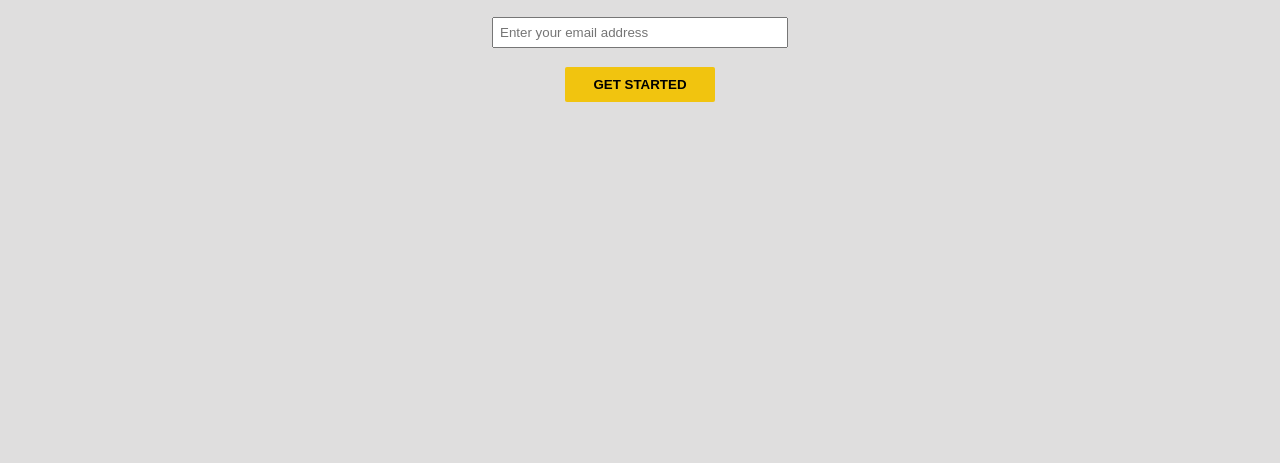
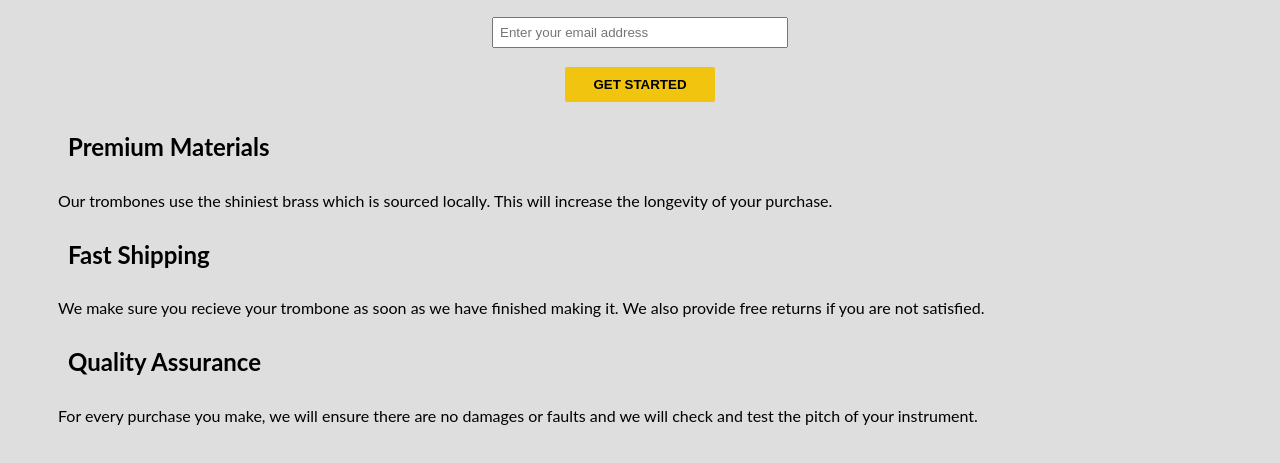
Before and after one commit to Euchariaada/Microverse-Adaobi-Emmanuel, a plain HTML site: page index.html in a window 1280 px wide. Shown: the part 305-768 px from the top of the page. Drawn offline with Linux system fonts and the light colour scheme.

Commit message:
Adaobi commit 4

```diff
--- a/index.html
+++ b/index.html
@@ -24,12 +24,36 @@
     </header>
     <section>
         <h2>Handcrafted, home-made masterpieces</h2>
-        <form action="#">
+        <form action="https://www.freecodecamp.com/email-submit">
             <input type="text" id="email" placeholder="Enter your email address"> <br> <br>
             <button>Get Started</button>
         </form>
 
     </section>
+
+    <section id="section2">
+
+        <div>
+            <h2>Premium Materials</h2>
+            <p>Our trombones use the shiniest brass which is sourced locally.
+            This will increase the longevity of your purchase.</p>
+        </div>
+
+        <div>
+            <h2>Fast Shipping</h2>
+            <p>We make sure you recieve your trombone as soon as we have
+            finished making it. We also provide free returns if you are
+            not satisfied.</p>
+        </div>
+
+        <div>
+            <h2>Quality Assurance</h2>
+            <p>For every purchase you make, we will ensure there are no
+            damages or faults and we will check and test the pitch of
+            your instrument.</p>
+        </div>
+
+    </section>
 </body>
 
 </html>
--- a/style.css
+++ b/style.css
@@ -53,3 +53,12 @@ form button {
     font-weight: 900;
     text-transform: uppercase;
 }
+
+#section2 {
+    text-align: left;
+    padding-left: 50px;
+}
+
+#section2 p {
+    margin-bottom: 0;
+}
```
